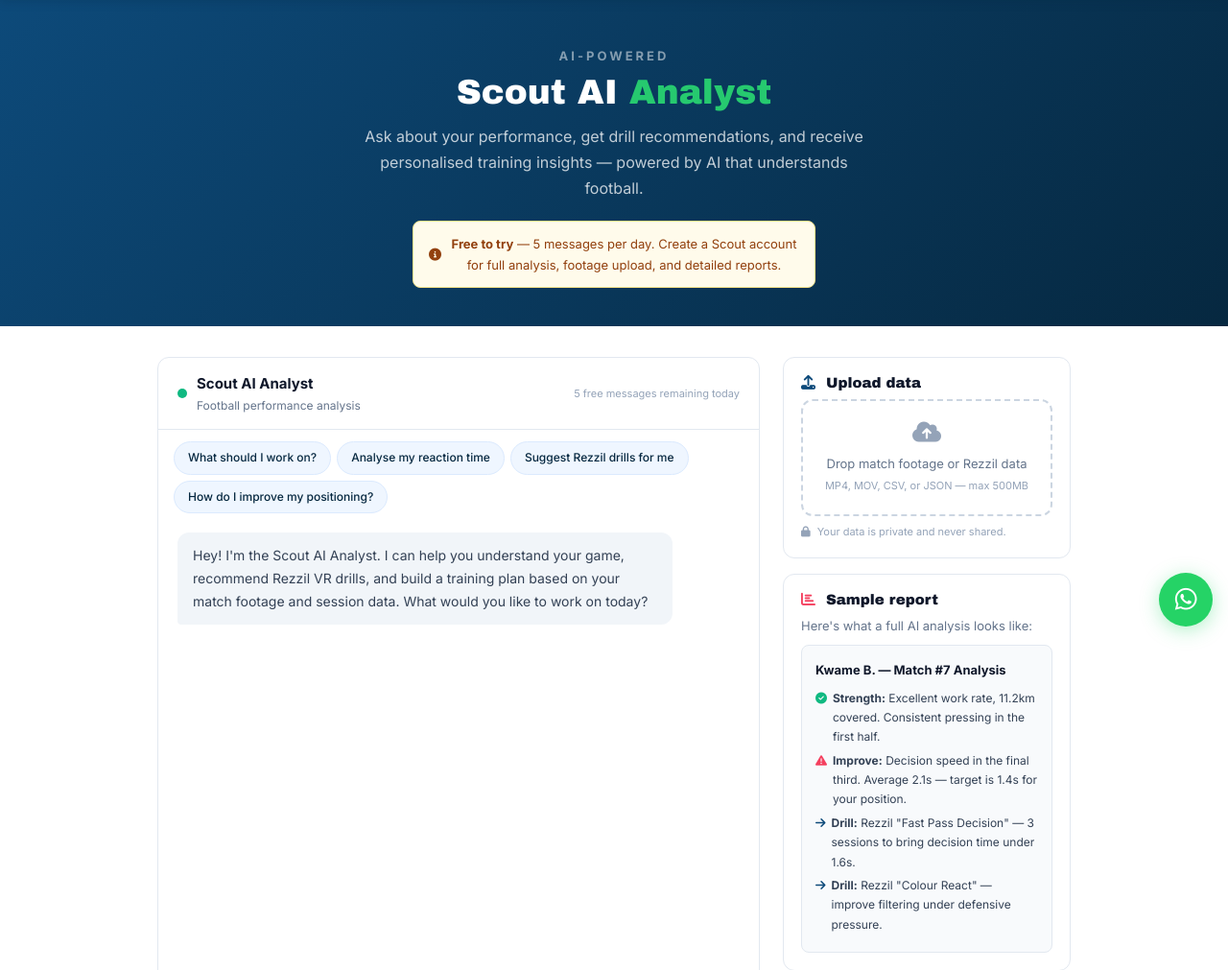
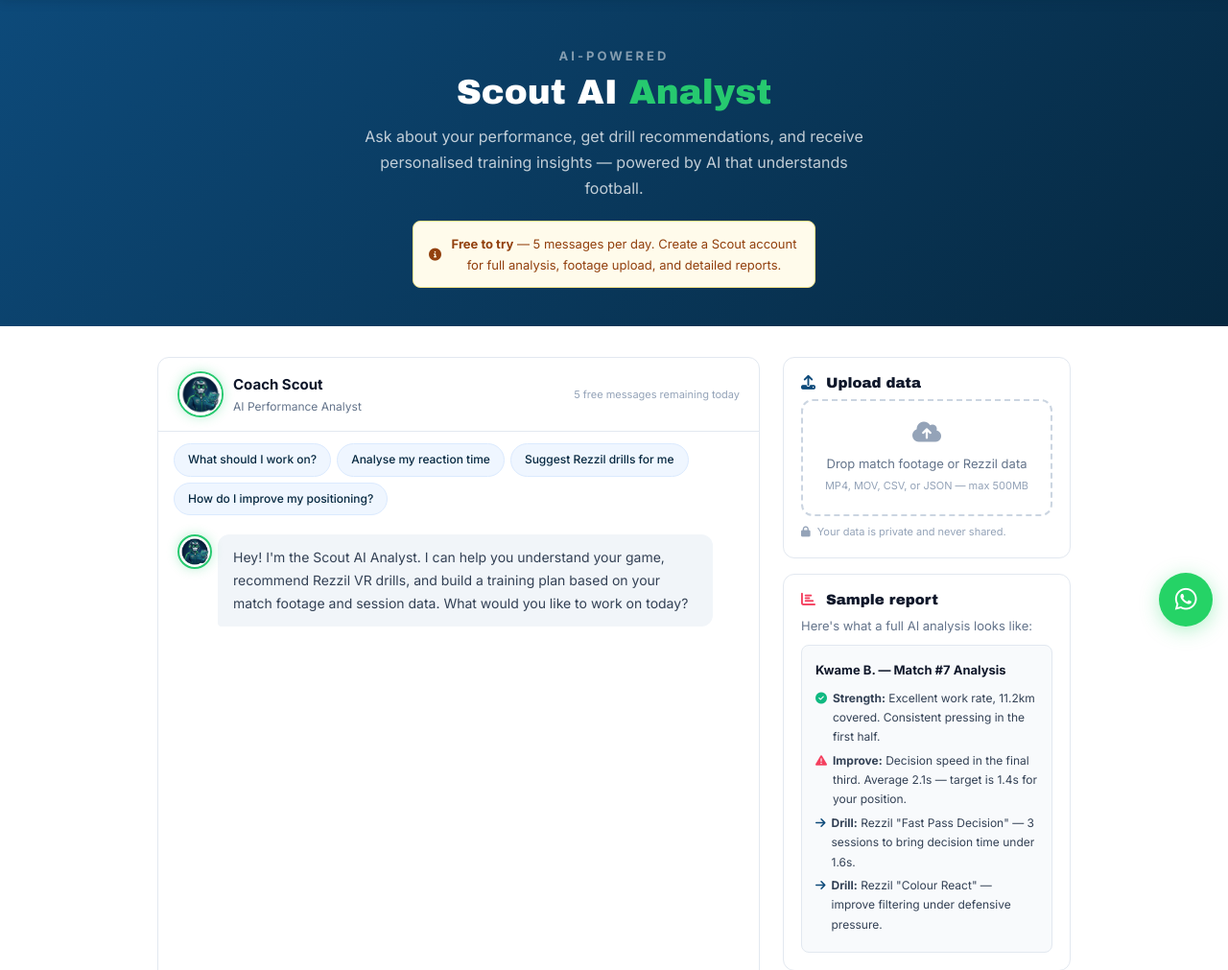
Before and after one commit to alexspencer2807/Scout-Videography, a Flask app: page /analyse in a window 1280 px wide. Shown: the part 127-1138 px from the top of the page at 96% size. Run offline with Flask 3, Linux system fonts and the light colour scheme; some libraries are stand-ins or nearby versions.

Commit message:
Integrate Coach Scout avatars across AI Analyst, homepage & World Cup
- AI Analyst: avatar in chat header (renamed Coach Scout / AI Performance
  Analyst) + per-bot-message avatar via CSS, no analyst-widget.js change
- Homepage: avatar in the AI Analyst CTA banner
- World Cup: state-driven avatar on pre-match cards (analyzing/celebrating/
  shocked) + Coach Scout leaderboard entry with default/winning-streak swap

Co-Authored-By: Claude Opus 4.8 (1M context) <noreply@anthropic.com>

```diff
--- a/static/css/styles.css
+++ b/static/css/styles.css
@@ -2176,3 +2176,16 @@ img { max-width: 100%; display: block; }
 .contact-fab-toggle-close { display: none; }
 .contact-fab.open .contact-fab-toggle-open { display: none; }
 .contact-fab.open .contact-fab-toggle-close { display: block; }
+
+/* ================= COACH SCOUT AVATAR ================= */
+.coach-scout-avatar {
+  border-radius: 50%;
+  object-fit: cover;
+  border: 2px solid #26C96F;
+  box-shadow: 0 0 12px rgba(38, 201, 111, 0.3);
+  display: block;
+  flex-shrink: 0;
+}
+.coach-scout-avatar.sm { width: 32px; height: 32px; }
+.coach-scout-avatar.md { width: 48px; height: 48px; }
+.coach-scout-avatar.lg { width: 64px; height: 64px; }
--- a/templates/analyse.html
+++ b/templates/analyse.html
@@ -27,6 +27,18 @@
 .chat-msg strong { font-weight: 600; }
 .chat-msg-bot { background: #F1F5F9; color: #334155; align-self: flex-start; border-bottom-left-radius: 4px; }
 .chat-msg-user { background: var(--teal, #0D4A7A); color: #fff; align-self: flex-end; border-bottom-right-radius: 4px; }
+
+/* Coach Scout avatar beside every bot message (messaging-app style). Injected
+   via ::before so no change to analyst-widget.js is needed. */
+.chat-msg-bot { position: relative; margin-left: 42px; }
+.chat-msg-bot::before {
+  content: "";
+  position: absolute; left: -42px; top: 0;
+  width: 32px; height: 32px; border-radius: 50%;
+  background-image: url("{{ url_for('static', filename='media/coach-scout/default.png') }}");
+  background-size: cover; background-position: center;
+  border: 2px solid #26C96F; box-shadow: 0 0 12px rgba(38,201,111,0.3);
+}
 
 .chat-typing { padding: 12px 20px; }
 .typing-dots { display: flex; gap: 4px; align-items: center; }
@@ -85,10 +97,10 @@
     <div class="chat-panel">
       <div class="chat-header">
         <div class="chat-header-left">
-          <div class="chat-header-dot"></div>
+          <img src="{{ url_for('static', filename='media/coach-scout/default.png') }}" class="coach-scout-avatar md" alt="Coach Scout">
           <div>
-            <div class="chat-header-title">Scout AI Analyst</div>
-            <div class="chat-header-sub">Football performance analysis</div>
+            <div class="chat-header-title">Coach Scout</div>
+            <div class="chat-header-sub">AI Performance Analyst</div>
           </div>
         </div>
         <div id="msgCounter" style="font-size:11px;color:#94A3B8">5 free messages remaining today</div>
--- a/templates/index.html
+++ b/templates/index.html
@@ -362,6 +362,7 @@
 <!-- C8. CTA BANNER 2 — AI ANALYST -->
 <section class="cta-banner cta-banner--dark fade-in">
   <div class="container cta-banner-inner">
+    <img src="{{ url_for('static', filename='media/coach-scout/default.png') }}" class="coach-scout-avatar lg" alt="Coach Scout">
     <h2 class="cta-banner-text">Not Sure Where to Start? Talk to Our AI Analyst — Free</h2>
     <a href="{{ url_for('analyst.analyse') }}" class="btn btn-primary"><i class="fas fa-robot"></i> Try the AI Analyst</a>
     <p class="cta-banner-sub">5 free questions per day. No signup required.</p>
```
Also changed, not shown: static/css/worldcup.css (+7 -1 lines), static/js/worldcup.js (+54 -8 lines), static/media/coach-scout/analyzing.png (added), static/media/coach-scout/celebrating.png (added), static/media/coach-scout/default.png (added), static/media/coach-scout/shocked.png (added), static/media/coach-scout/winning-streak.png (added).
